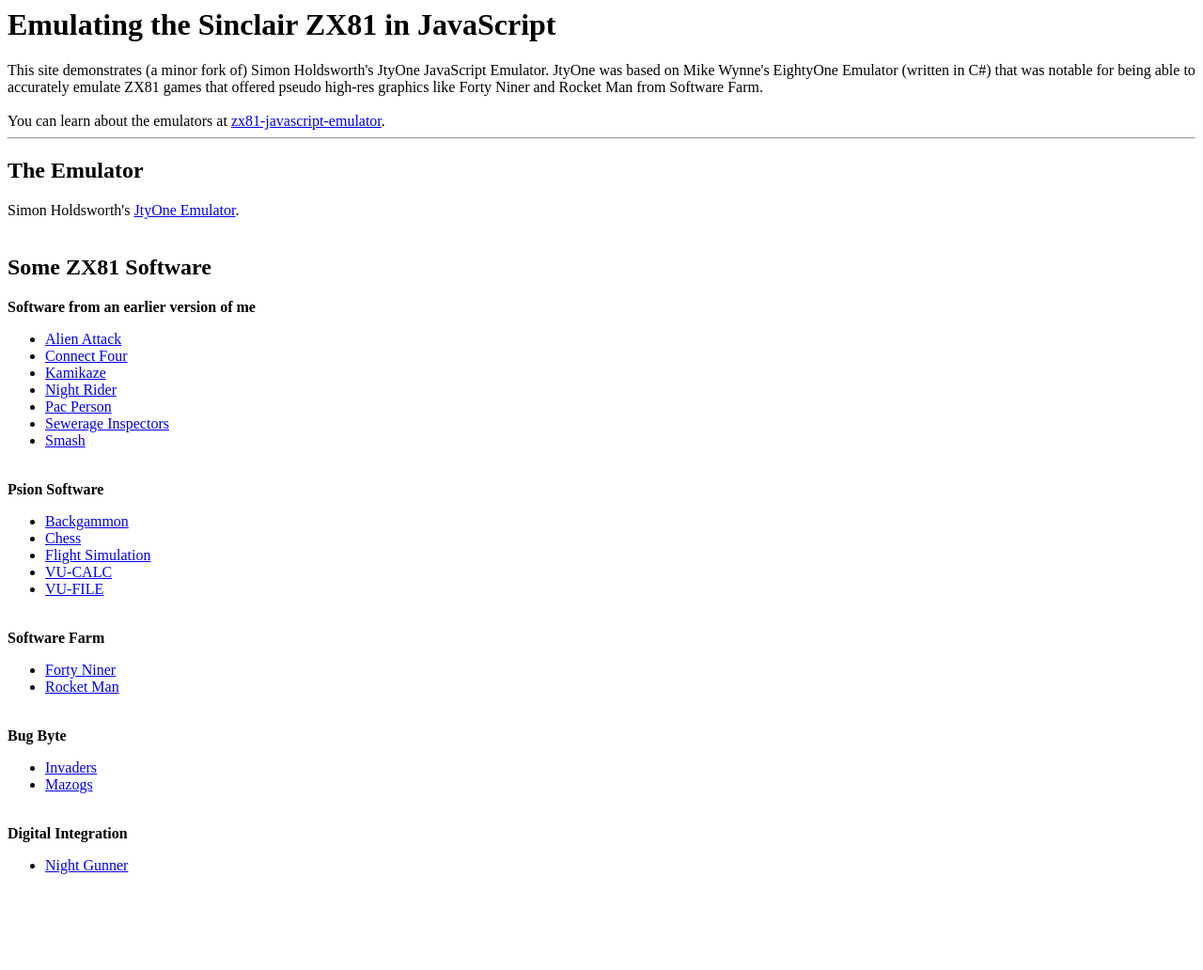
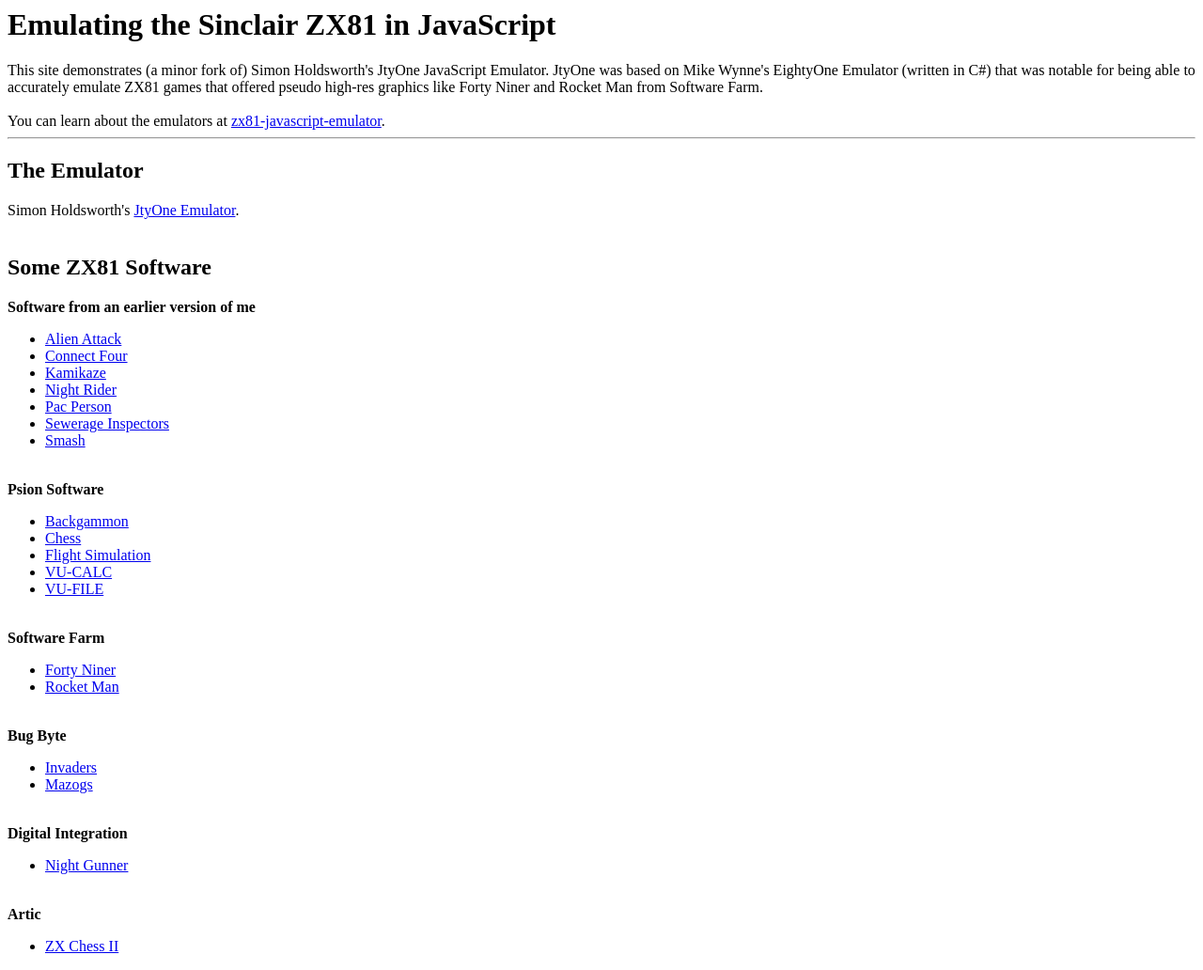
Before and after one commit to hammingweight/hammingweight.github.io, a plain HTML site: page index.html in a window 1280 px wide. Shown: the whole page at 94% size. Before the commit the page ends 946 px from the top, so only its background shows below. Drawn offline with Linux system fonts and the light colour scheme.

Commit message:
Add ZX Chess II.

```diff
--- a/index.html
+++ b/index.html
@@ -65,5 +65,11 @@ Simon Holdsworth's <A HREF="zx81.html">JtyOne Emulator</A>.
 <LI><A HREF="zx81.html?id=17">Night Gunner</A></LI>
 </UL>
 
+<BR/>
+
+<B>Artic</B>
+<UL>
+<LI><A HREF="zx81.html?id=20&speed=10">ZX Chess II</A></LI>
+</UL>
 </BODY>
 </HTML>
```
Also changed, not shown: 1 other file.
